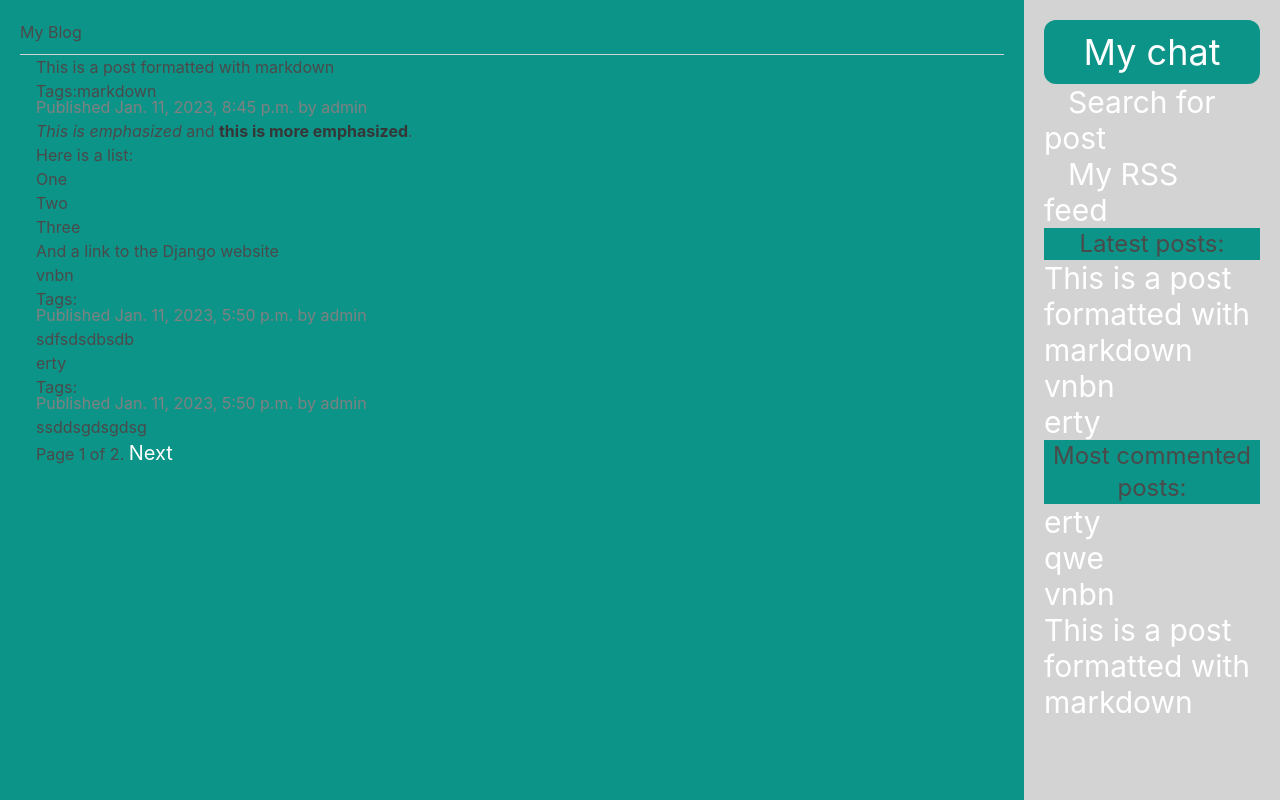
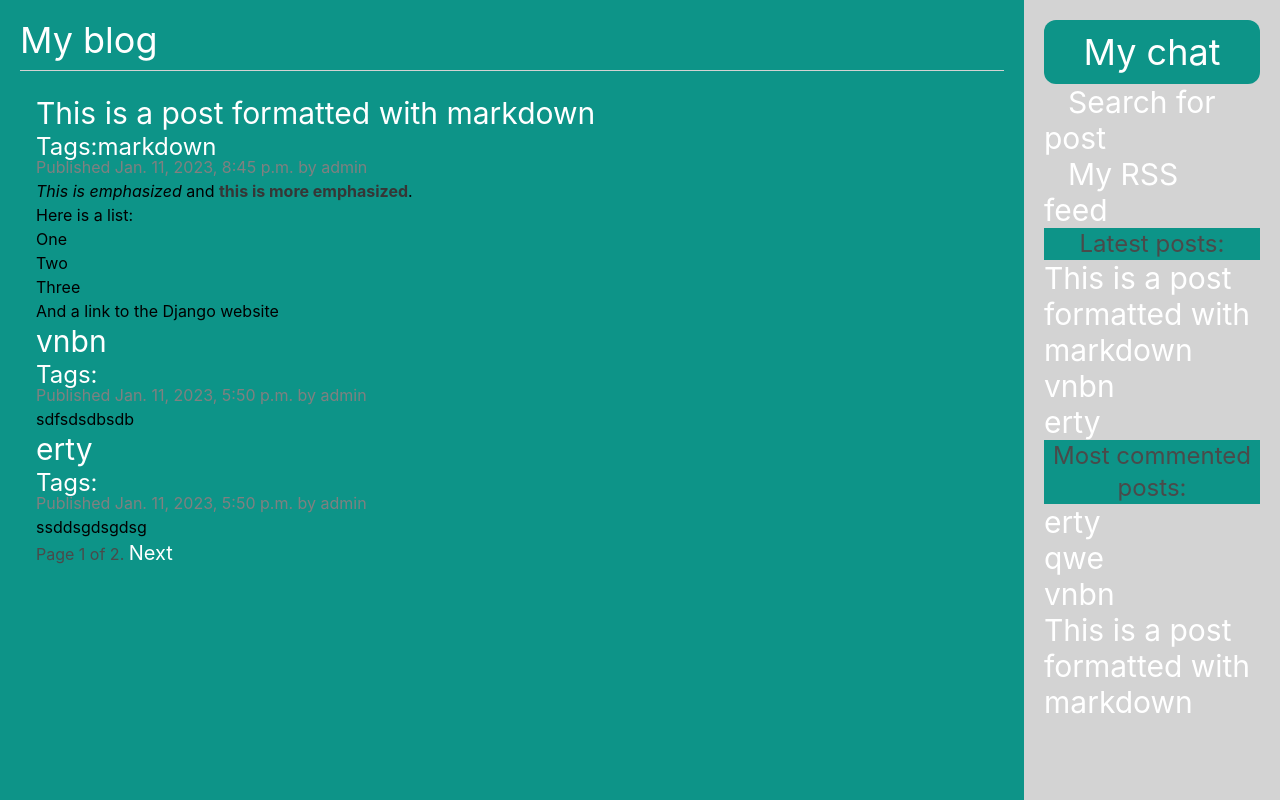
Before and after one commit to Br0d0brey/Blog, a Django app: page /blog/ in a window 1280 px wide. Run offline with Django 4.2, Linux system fonts and the light colour scheme; data comes from the database, SQL or seed files in the repository; parts of the project's set-up code (start-up, migrations or seed data) failed here and were passed over; some libraries are stand-ins or nearby versions.

Commit message:
third commit

```diff
--- a/blog/templates/blog/post/list.html
+++ b/templates/blog/post/list.html
@@ -4,18 +4,18 @@
 {% block title %}My Blog{% endblock %}
 
 {% block content %}
-  <h1>My Blog</h1>
+  <h1 class="text-white lg:text-4xl hover:text-gray-200"><a href="{% url "blog:post_list" %}">My blog</h1>
 
   {% if tag %}
-    <h2>Posts tagged with "{{ tag.name }}"</h2>
+    <h2 >Posts tagged with "{{ tag.name }}"</h2>
   {% endif %}
 
   {% for post in posts %}
     <h2>
-      <a href="{{ post.get_absolute_url }}">
+      <a class="text-white lg:text-3xl hover:text-gray-200" href="{{ post.get_absolute_url }}">
        {{ post.title }}
       </a>
-      <p class="tags">
+      <p class="tags text-white lg:text-2xl hover:text-gray-400" >
   Tags:
   {% for tag in post.tags.all %}
     <a href="{% url "blog:post_list_by_tag" tag.slug %}">
@@ -24,11 +24,12 @@
     {% if not forloop.last %}, {% endif %}
   {% endfor %}
 </p>
-    </h2>
-    <p class="date">
+    </h2 >
+    <p class ="date text-grey">
       Published {{ post.publish }} by {{ post.author }}
     </p>
-    {{ post.body|markdown|truncatewords:30 }}
+<div class ="text-black">{{ post.body|markdown|truncatewords:30 }}</div>
+
   {% endfor %}
   {% include "../pagination.html" with page=posts %}
 {% endblock %}
```
